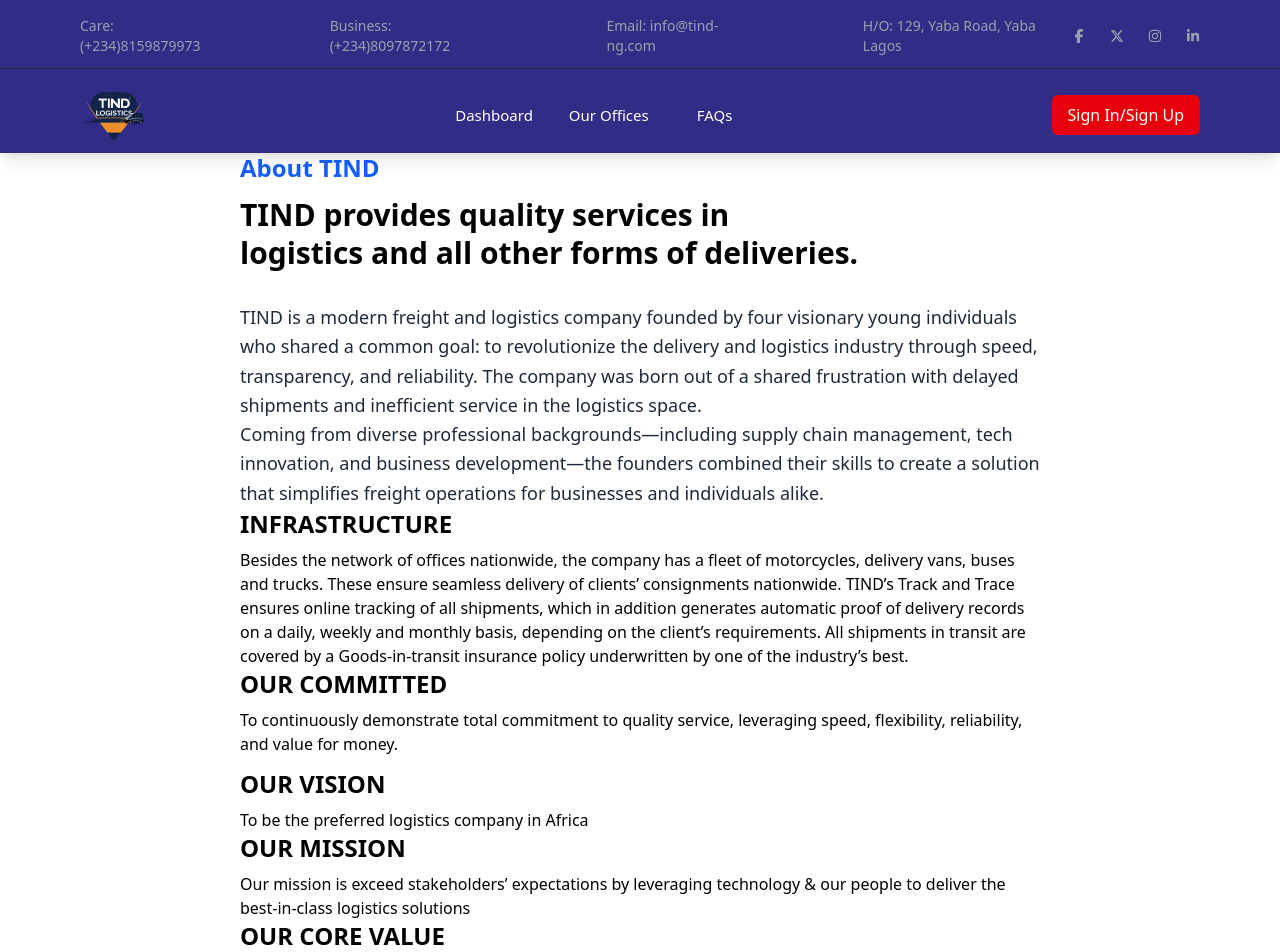
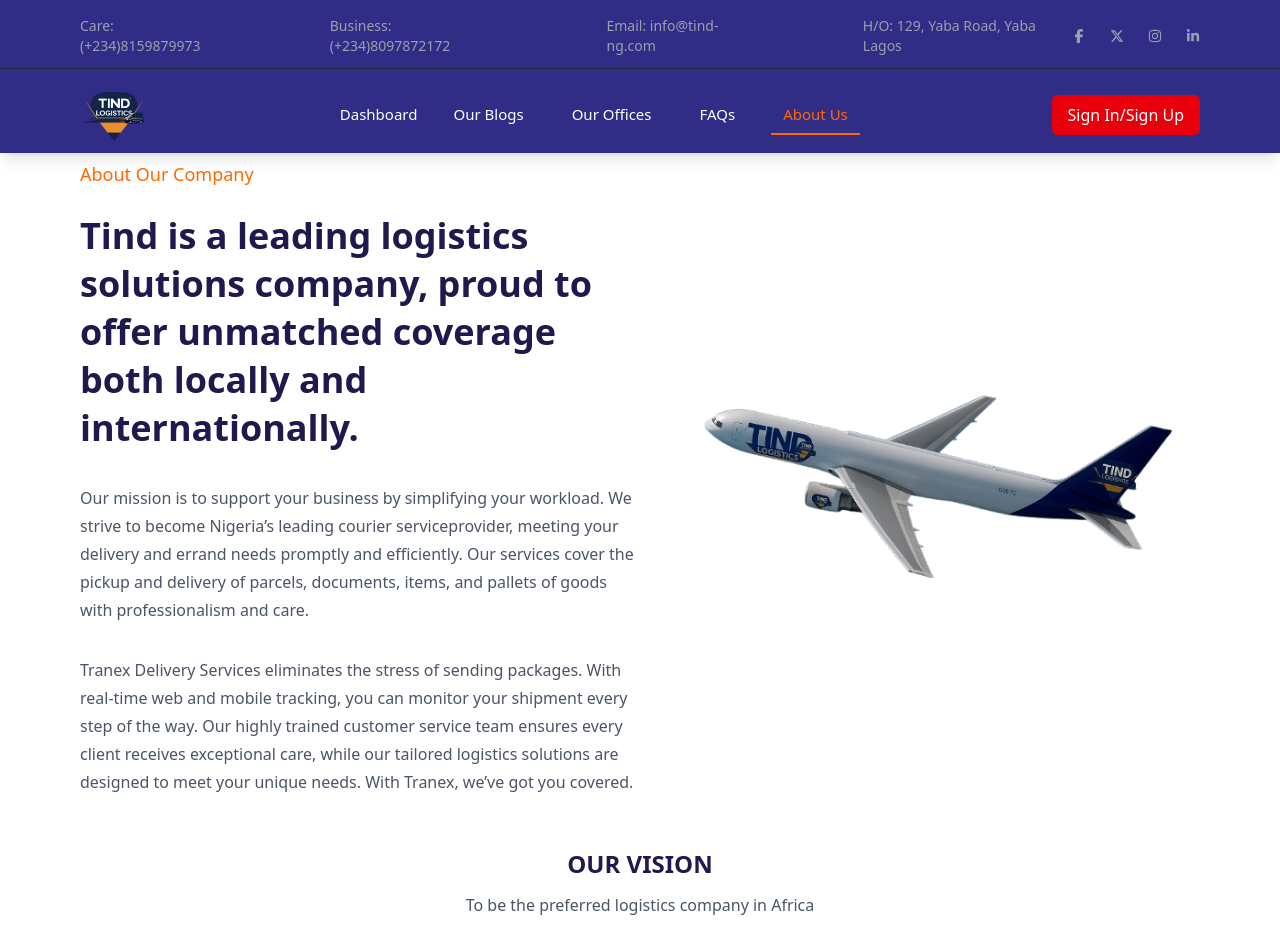
Before and after one commit to IsraelOye/Frontend-project, a React (Vite) app: page /about in a window 1280 px wide. Shown: the top 952 px of the page. Built offline with nearby package versions, Linux system fonts and the light colour scheme.

Commit message:
integrated all APIs

```diff
--- a/src/component/navbar.jsx
+++ b/src/component/navbar.jsx
@@ -81,20 +81,37 @@
           </Link>
 
           <div className="flex space-x-6 text-white text-[15px]">
-            <NavLink to="/dashboard" className="hover:text-orange-400 transition mt-[8px]">Dashboard</NavLink>
+            <NavLink
+              to="/dashboard/shipment"
+              className="hover:text-orange-400 transition mt-[8px]"
+            >
+              Dashboard
+            </NavLink>
             {/* <NavLink to="/#" className="hover:underline">
               Shipments
             </NavLink> */}
-            {/* <NavLink to="/#" className="hover:underline">
-              Our Blogs
-            </NavLink> */}
-            <NavLink to="/office" className={({ isActive }) =>
+            <NavLink
+              to="/blog"
+              className={({ isActive }) =>
                 `px-3 py-2 ${
                   isActive
                     ? "text-orange-500 border-b-2 border-orange-500"
                     : "text-white"
                 } hover:text-orange-400 transition`
-              }>
+              }
+            >
+              Our Blogs
+            </NavLink>
+            <NavLink
+              to="/office"
+              className={({ isActive }) =>
+                `px-3 py-2 ${
+                  isActive
+                    ? "text-orange-500 border-b-2 border-orange-500"
+                    : "text-white"
+                } hover:text-orange-400 transition`
+              }
+            >
               Our Offices
             </NavLink>
             <NavLink
@@ -108,6 +125,18 @@
               }
             >
               FAQs
+            </NavLink>
+            <NavLink
+              to="/about"
+              className={({ isActive }) =>
+                `px-3 py-2 ${
+                  isActive
+                    ? "text-orange-500 border-b-2 border-orange-500"
+                    : "text-white"
+                } hover:text-orange-400 transition`
+              }
+            >
+              About Us
             </NavLink>
           </div>
           {isCheckingUser ? (
@@ -140,7 +169,10 @@
               )}
             </div>
           ) : (
-            <Link to="/login" className="bg-red-600 px-4 py-2 text-white hover:bg-red-800 duration-300 rounded-md">
+            <Link
+              to="/login"
+              className="bg-red-600 px-4 py-2 text-white hover:bg-red-800 duration-300 rounded-md"
+            >
               Sign In/Sign Up
             </Link>
           )}
--- a/src/dashboard/dashboardhome.jsx
+++ b/src/dashboard/dashboardhome.jsx
@@ -57,7 +57,7 @@
   }
 
   return (
-    <div className="bg-gray-200 min-h-screen pt-2">
+    <div className="bg-gray-50 min-h-screen pt-2">
       <div className="max-w-5xl mx-auto px-10">
         <h1 className="text-green-900 text-2xl my-5 font-medium flex items-center gap-4">
           My Profile <hr className="flex-1 text-gray-300" />
--- a/src/main.jsx
+++ b/src/main.jsx
@@ -8,6 +8,7 @@
 import App from './App.jsx'
 import About from './pages/about.jsx'
 import FAQ from './pages/Faq.jsx'
+import Blog from './pages/blog.jsx';
 import Office from './pages/office.jsx';
 import Create from './pages/create.jsx'
 import Login from './pages/login.jsx'
@@ -42,6 +43,7 @@
         <Route path="/create" element={<Create />} />
         <Route path="/login" element={<Login />} />
         <Route path="/footer" element={<Footer />} />
+        <Route path="/blog" element={<Blog />} />
       </Routes>
     </BrowserRouter>
   </StrictMode>
--- a/src/pages/about.jsx
+++ b/src/pages/about.jsx
@@ -1,84 +1,69 @@
 import Navbar from "../component/navbar";
 import Footer from "../component/footer";
+// import BGimage from "../assets/logo-3.png";
+import Air2 from "../assets/Airplane-2.png";
+
 const About = () => {
   return (
     <div>
       <Navbar />
-        <div className="px-6 sm:px-6 lg:px-12 py-8 max-w-4xl mx-auto h-auto mt-30">
-          <div className="relative">
-            <h1 className="text-xl sm:text-2xl font-bold text-blue-600 mb-3">
-              About TIND
+      <div className="mb-20 pt-40 px-20">
+        <div className="grid grid-cols-2 items-center">
+          <div>
+            <p className="text-orange-500 text-lg font-medium mb-6">
+              About Our Company
+            </p>
+            <h3 className="text-4xl font-bold text-indigo-950 leading-12 mb-8">
+              Tind is a leading logistics solutions company, proud to offer
+              unmatched coverage both locally and internationally.
+            </h3>
+            <p className="text-gray-600 leading-7 mb-8">
+              Our mission is to support your business by simplifying your
+              workload. We strive to become Nigeria’s leading courier
+              serviceprovider, meeting your delivery and errand needs promptly
+              and efficiently. Our services cover the pickup and delivery of
+              parcels, documents, items, and pallets of goods with
+              professionalism and care.
+            </p>
+            <p className="text-gray-600 leading-7 mb-5">
+              Tranex Delivery Services eliminates the stress of sending
+              packages. With real-time web and mobile tracking, you can monitor
+              your shipment every step of the way. Our highly trained customer
+              service team ensures every client receives exceptional care, while
+              our tailored logistics solutions are designed to meet your unique
+              needs. With Tranex, we’ve got you covered.
+            </p>
+          </div>
+          <div>
+            <img src={Air2} alt="an airplane picture" />
+          </div>
+        </div>
+        <div className="mt-8 text-center">
+          <h1 className="text-lg sm:text-xl md:text-2xl font-bold mb-3 text-indigo-950">
+            OUR VISION
           </h1>
-            <h1 className="text-xl sm:text-2xl md:text-3xl font-bold leading-tight">
-              TIND provides quality services in <br />
-              logistics and all other forms of deliveries.
-            </h1>
-
-            {/* <h1 className="absolute top-1/2 left-1/2 text-[80px] sm:text-[100px] md-[150px] lg:text-[200px] font-bold z-0 transform -translate-x-1/2 -translate-y-1/2 leading-none pointer-events-none opacity-20 text-blue-300 text-center">TIND</h1> */}
-
-            <div className="relative z-10 space-y-6 mt-8">
-              <p
-                className="text-base text-md md:text-lg text-gray-800 font-small leading-relaxed "
-                id="lin"
-              >
-                TIND is a modern freight and logistics company founded by four
-                visionary young individuals who shared a common goal: to
-                revolutionize the delivery and logistics industry through speed,
-                transparency, and reliability. The company was born out of a
-                shared frustration with delayed shipments and inefficient
-                service in the logistics space.
-                <br />
-                Coming from diverse professional backgrounds—including supply
-                chain management, tech innovation, and business development—the
-                founders combined their skills to create a solution that
-                simplifies freight operations for businesses and individuals
-                alike.
+          <p className="leading-relaxed text-gray-600">
+            To be the preferred logistics company in Africa
           </p>
         </div>
 
-            <h1 className="text-lg sm:text-xl md:text-2xl font-bold">
-              INFRASTRUCTURE
-            </h1>
-            <p className="mt-2" id="lin">
-              Besides the network of offices nationwide, the company has a fleet
-              of motorcycles, delivery vans, buses and trucks. These ensure
-              seamless delivery of clients’ consignments nationwide. TIND’s
-              Track and Trace ensures online tracking of all shipments, which in
-              addition generates automatic proof of delivery records on a daily,
-              weekly and monthly basis, depending on the client’s requirements.
-              All shipments in transit are covered by a Goods-in-transit
-              insurance policy underwritten by one of the industry’s best.
-            </p>
-
-            <h1 className="text-lg sm:text-xl md:text-2xl font-bold">
-              OUR COMMITTED
-            </h1>
-            <p className="mt-2" id="lin">
-              To continuously demonstrate total commitment to quality service,
-              leveraging speed, flexibility, reliability, and value for money.
-            </p>
-
-            <h1 className="text-lg sm:text-xl md:text-2xl font-bold mt-3">
-              OUR VISION
-            </h1>
-            <p className="mt-2" id="lin">
-              To be the preferred logistics company in Africa
-            </p>
-
-            <h1 className="text-lg sm:text-xl md:text-2xl font-bold">
+        <div className="mt-8 text-center">
+          <h1 className="text-lg sm:text-xl md:text-2xl font-bold mb-3 text-indigo-950">
             OUR MISSION
           </h1>
-            <p className="mt-2" id="lin">
-              Our mission is exceed stakeholders’ expectations by leveraging
+          <p className="leading-relaxed text-gray-600">
+            Our mission is exceed stakeholders' expectations by leveraging
             technology & our people to deliver the best-in-class logistics
             solutions
           </p>
+        </div>
 
-            <div>
-              <h1 className="text-lg sm:text-xl md:text-2xl font-bold">
-                OUR CORE VALUE
+        <div className="mt-8 text-center">
+          <h1 className="text-lg sm:text-xl md:text-2xl font-bold mb-3 text-indigo-950">
+            OUR CORE VALUES
           </h1>
-              <p className="leading-8 text-gray-700">Integrity</p>
+          <div className="space-y-2 text-gray-600">
+            <p>Integrity</p>
             <p>Team Work</p>
             <p>Innovation</p>
             <p>Excellence</p>
@@ -88,6 +73,6 @@
       <Footer />
     </div>
   );
-}
+};
 
 export default About;
--- /dev/null
+++ b/src/pages/blog.jsx
@@ -0,0 +1,104 @@
+// import React from "react";
+import Navbar from "../component/navbar";
+import Footer from "../component/footer";
+
+const blogs = [
+  {
+    id: 1,
+    title: "Efficient Freight Solutions for Growing Businesses",
+    excerpt:
+      "Discover how our innovative freight solutions are helping businesses reduce costs and improve delivery times.",
+    image:
+      "https://images.unsplash.com/photo-1553413077-190dd305871c?w=1200&h=800&fit=crop", // Business logistics/warehouse
+    date: "August 5, 2025",
+  },
+  {
+    id: 2,
+    title: "5 Tips for Faster International Shipping",
+    excerpt:
+      "Learn the strategies top logistics companies use to speed up customs clearance and delivery for international shipments.",
+    image:
+      "https://images.unsplash.com/photo-1494412651409-8963ce7935a7?w=1200&h=800&fit=crop", // Large cargo container ship at sea
+    date: "July 28, 2025",
+  },
+  {
+    id: 3,
+    title: "The Future of Green Logistics",
+    excerpt:
+      "Explore how the logistics industry is adapting to eco-friendly technologies to reduce carbon footprints.",
+    image:
+      "https://images.unsplash.com/photo-1558618666-fcd25c85cd64?w=1200&h=800&fit=crop", // Electric delivery truck/green logistics
+    date: "July 18, 2025",
+  },
+
+  {
+    id: 4,
+    title: "How Technology is Changing Supply Chains",
+    excerpt:
+      "From AI to blockchain, discover the technologies revolutionizing supply chain management today.",
+    image:
+      "https://images.unsplash.com/photo-1529078155058-5d716f45d604?q=80&w=1200&auto=format&fit=crop",
+    date: "July 10, 2025",
+  },
+  {
+    id: 5,
+    title: "International Shipping: What You Need to Know",
+    date: "June 10, 2025",
+    author: "Global Freight Insights",
+    image:
+      "https://images.unsplash.com/photo-1504711434969-e33886168f5c?auto=format&fit=crop&w=800&q=80",
+    excerpt:
+      "From customs paperwork to international regulations — here’s your complete shipping checklist.",
+  },
+  {
+    id: 6,
+    title: "Eco-Friendly Logistics: How We’re Reducing Carbon Footprint",
+    date: "May 25, 2025",
+    author: "LogiPro Sustainability Team",
+    image:
+      "https://images.unsplash.com/photo-1509395176047-4a66953fd231?auto=format&fit=crop&w=800&q=80",
+    excerpt:
+      "Discover our green initiatives, from electric delivery vehicles to sustainable packaging.",
+  },
+];
+
+const Blog = () => {
+  return (
+    <div>
+      <Navbar />
+      <div className="px-6 py-10 pt-40 bg-gray-50 min-h-screen">
+        <h1 className="text-4xl text-center font-bold text-gray-800 mb-8">Our Blogs</h1>
+
+        <div className="grid md:grid-cols-3 gap-6">
+          {blogs.map((blog) => (
+            <div
+              key={blog.id}
+              className="bg-white rounded-lg shadow hover:shadow-lg transition-shadow overflow-hidden"
+            >
+              <img
+                src={blog.image}
+                alt={blog.title}
+                className="h-48 w-full object-cover rounded-t-lg transition-transform duration-300 hover:scale-105"
+              />
+              <div className="p-5">
+                <h2 className="text-lg font-semibold text-gray-800 mb-2">
+                  {blog.title}
+                </h2>
+                <p className="text-sm text-gray-500 mb-4">
+                  {blog.date} • {blog.author}
+                </p>
+                <p className="text-gray-700 mb-4">{blog.excerpt}</p>
+                <button className="text-blue-600 hover:underline">
+                  Read More →
+                </button>
+              </div>
+            </div>
+          ))}
+        </div>
+      </div>
+      <Footer />
+    </div>
+  );
+};
+
+export default Blog;
--- a/src/pages/login.jsx
+++ b/src/pages/login.jsx
@@ -33,7 +33,7 @@
       const data = await response.json();
       console.log(data);
       if (!response.ok) {
-        throw new Error(data.detail || "Login failed. Please check your credentials.");
+        throw new Error("Login failed. Please check your credentials.");
       }
 
       localStorage.setItem("user", JSON.stringify({email}));
@@ -60,8 +60,12 @@
       {/* Centered Login Box */}
       <div className="relative flex justify-center items-center min-h-screen backdrop-blur-sm bg-white/20">
         <div className="rounded-lg shadow-lg w-full max-w-lg p-8">
-          <h1 className="text-4xl font-medium text-center mb-1">Login</h1>
-          <p className=" font-medium text-sm text-center mb-12">Hi, Welcome back👋</p>
+          <h1 className="text-4xl font-medium text-center mb-1 text-gray-900">
+            Login
+          </h1>
+          <p className=" font-medium text-sm text-center mb-12 text-gray-900">
+            Hi, Welcome back👋
+          </p>
 
           <form onSubmit={handleSubmit}>
             <div className="space-y-4">
@@ -98,15 +102,15 @@
               </div>
             </div>
 
-            {/* <div className="flex justify-between items-center my-4">
+            <div className="flex justify-between items-center my-4">
               <label className="flex items-center gap-2 text-sm font-medium">
                 <input type="checkbox" />
                 Remember Me
               </label>
-              <Link className="text-indigo-700 text-sm font-medium">
+              <Link className="text-gray-900 text-sm font-medium">
                 Forgot Password?
               </Link>
-            </div> */}
+            </div>
 
             <button
               type="submit"
@@ -118,7 +122,7 @@
 
           <p className="text-center text-sm mt-5">
             Not registered yet?{" "}
-            <Link to="/create" className="text-indigo-700 font-medium">
+            <Link to="/create" className="text-gray-900 font-medium">
               Create an account
             </Link>
           </p>
--- a/src/pages/office.jsx
+++ b/src/pages/office.jsx
@@ -29,7 +29,7 @@
   },
   {
     title: "Ogba",
-    body: "3A, Ijayi Road, Beside Spootom Link Services, Aguda Ogba, Lagos",
+    body: "3A, Ajayi Road, Beside Spootom Link Services, Aguda Ogba, Lagos",
     phone: "+234 814 314 6905",
   },
 ];
```
Also changed, not shown: src/App.jsx (+40 -36 lines). Lines whose indentation alone changed are shown as unchanged.
